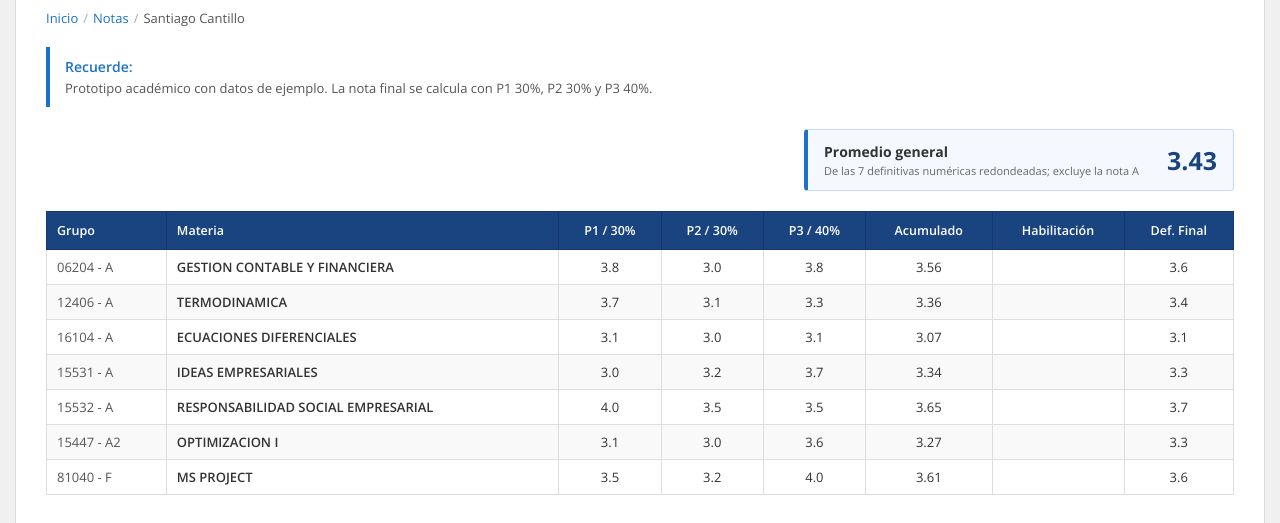
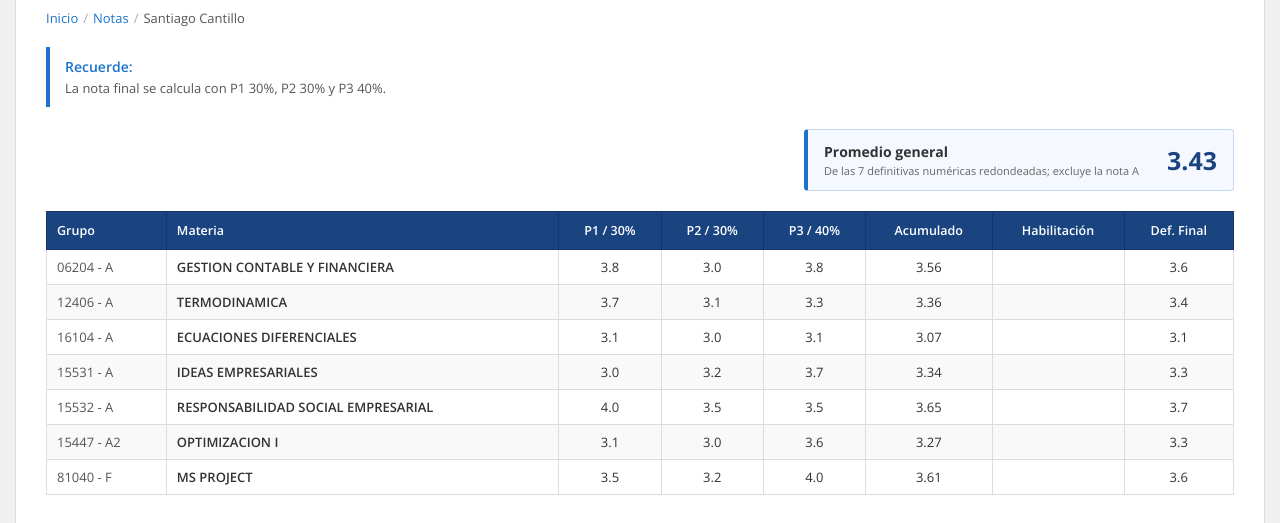
Before and after one commit to andresarroyo2205-lang/udes-notas-demo, a plain HTML site: page index.html in a window 1280 px wide. Shown: the part 223-746 px from the top of the page. Drawn offline with nearby package versions, Linux system fonts and the light colour scheme.

Commit message:
UDESSANTIAGO.html

```diff
--- a/index.html
+++ b/index.html
@@ -67,7 +67,7 @@
 <div class="content-wrap"><div class="panel">
 <h2>Notas y Asistencias</h2>
 <div class="breadcrumb"><a href="#">Inicio</a><span class="sep">/</span><a href="#">Notas</a><span class="sep">/</span><span class="current">Santiago Cantillo</span></div>
-<div class="notice"><div class="notice-title">Recuerde:</div><p>Prototipo académico con datos de ejemplo. La nota final se calcula con P1 30%, P2 30% y P3 40%.</p></div>
+<div class="notice"><div class="notice-title">Recuerde:</div><p>La nota final se calcula con P1 30%, P2 30% y P3 40%.</p></div>
 <div class="average-summary" aria-label="Promedio general 3.43"><div><span class="average-label">Promedio general</span><span class="average-detail">De las 7 definitivas numéricas redondeadas; excluye la nota A</span></div><strong class="average-value">3.43</strong></div>
 <table><thead><tr><th>Grupo</th><th>Materia</th><th>P1 / 30%</th><th>P2 / 30%</th><th>P3 / 40%</th><th>Acumulado</th><th>Habilitación</th><th>Def. Final</th></tr></thead><tbody>
 <tr><td>06204 - A</td><td>GESTION CONTABLE Y FINANCIERA</td><td>3.8</td><td>3.0</td><td>3.8</td><td>3.56</td><td></td><td>3.6</td></tr>
```
